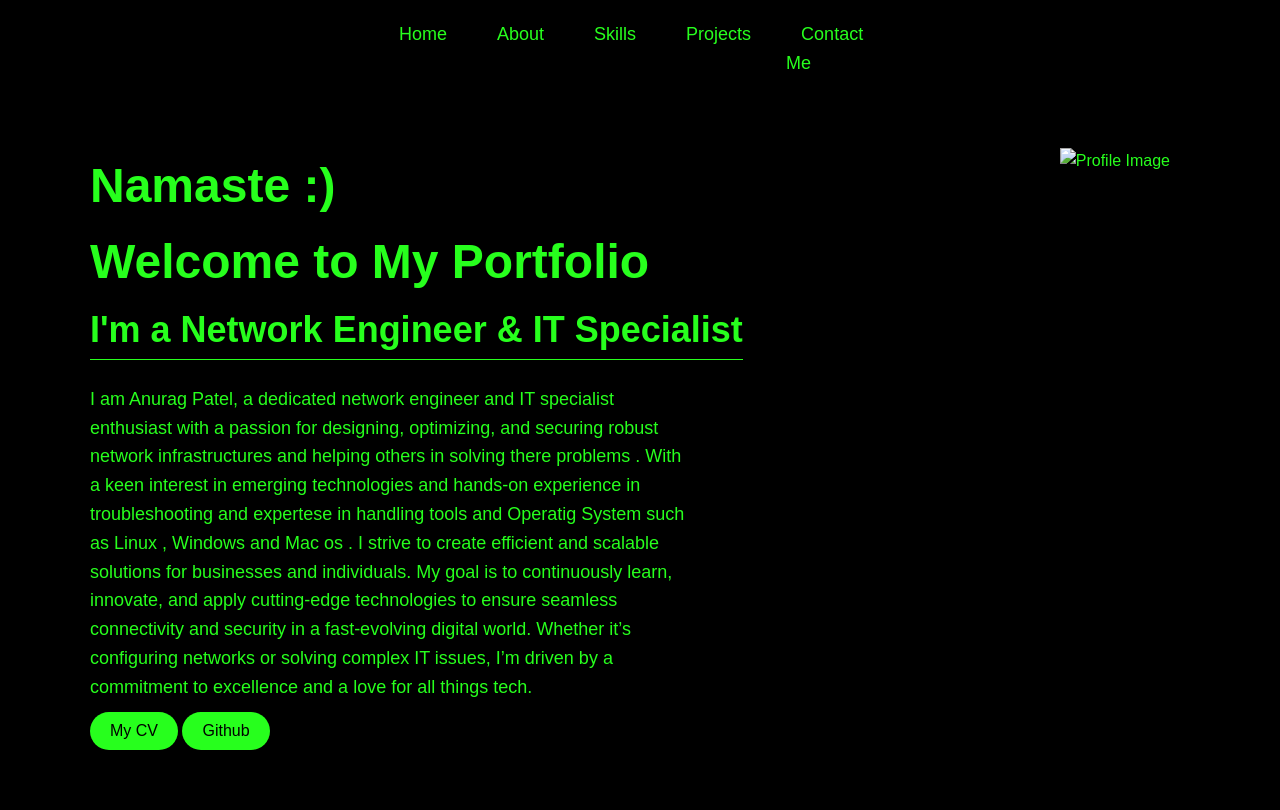
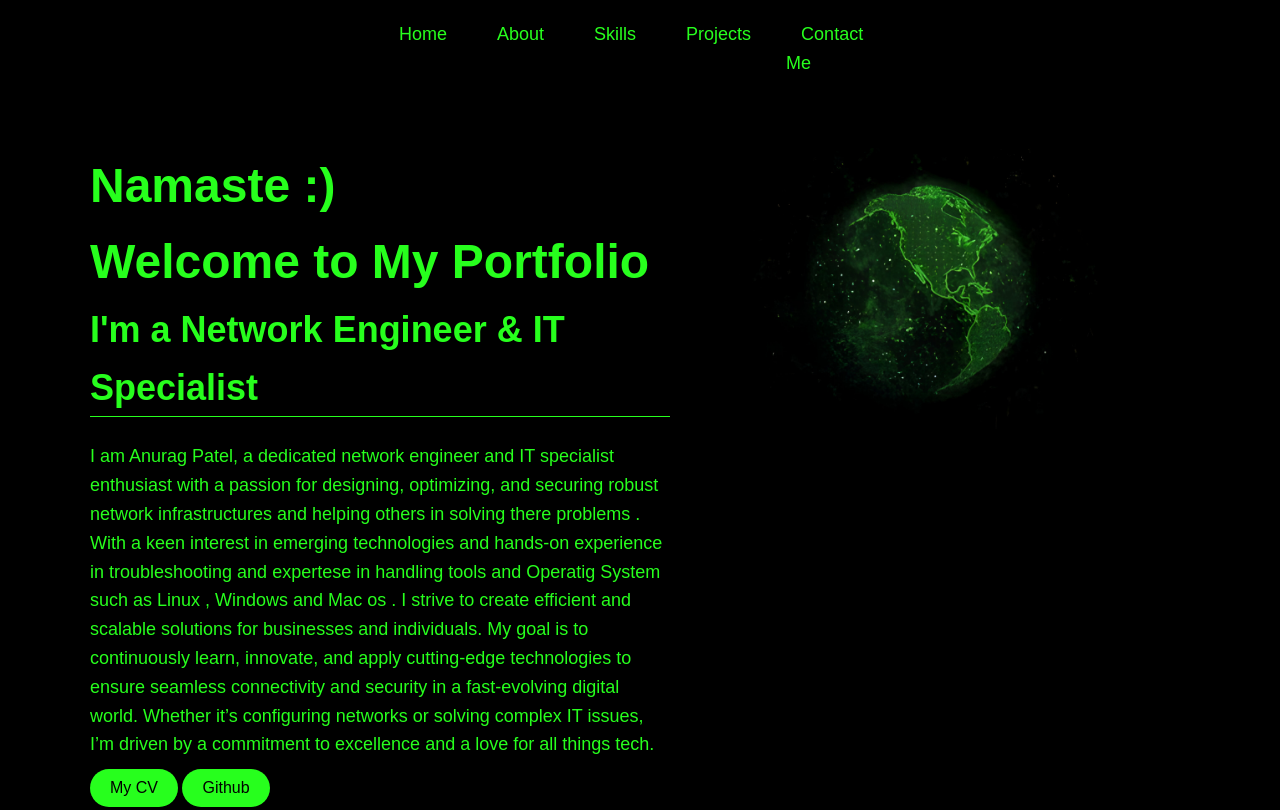
Before and after one commit to aaeeragh/Main_Portfolio, a plain HTML site: page index.html in a window 1280 px wide. Shown: the top 810 px of the page. Drawn offline with Linux system fonts and the light colour scheme; no server answers.

Commit message:
Update index.html2
image error rectification 2

```diff
--- a/index.html
+++ b/index.html
@@ -32,7 +32,7 @@
                 <button class="my-cv-btn" onclick="window.open('//github.com/aaeeragh','_blank')">Github</button>
             </div>
             <div class="image-container">
-                <img src="aaeeragh.github.io/Main_Portfolio/pixelcut-export.jpeg" alt="Profile Image">
+                <img src="Main_Portfolio/pixelcut-export.jpeg" alt="Profile Image">
             </div>
         </div>
     </section>
```
